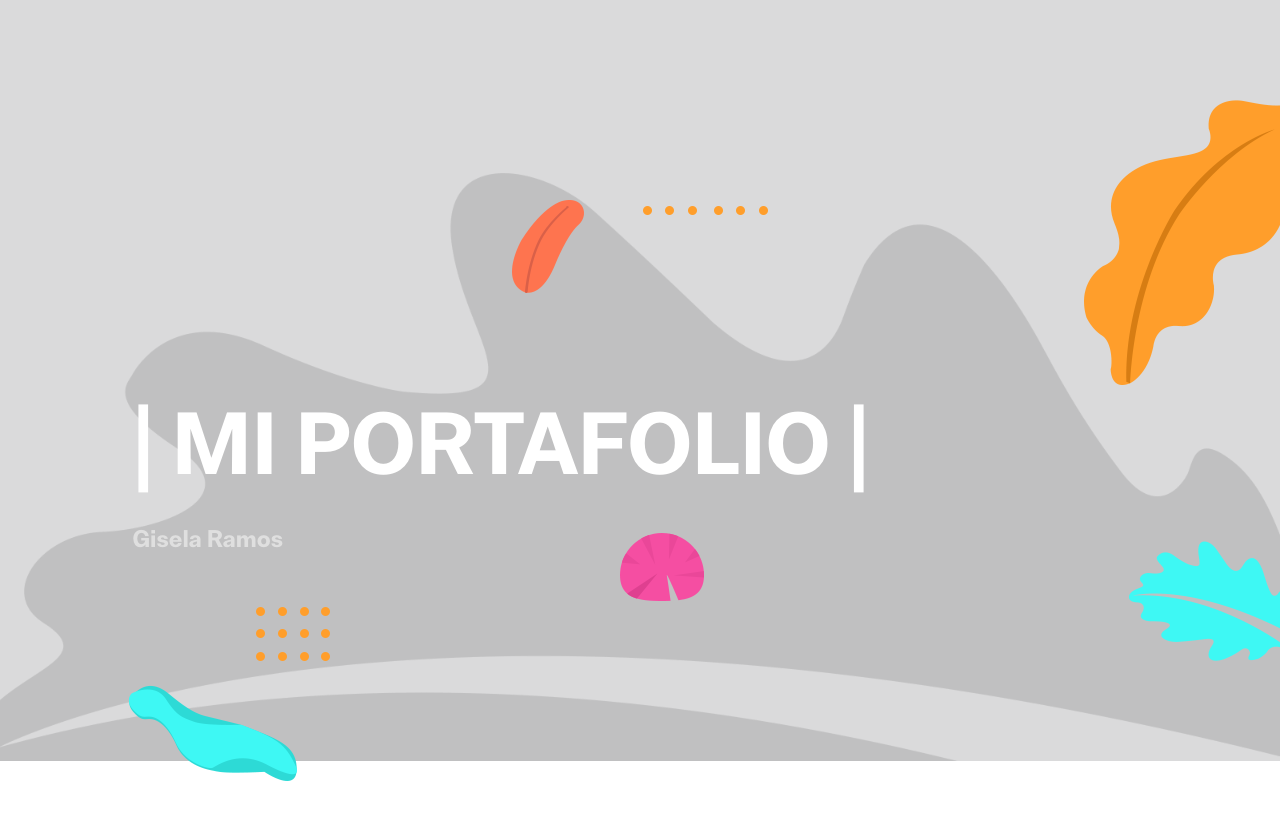
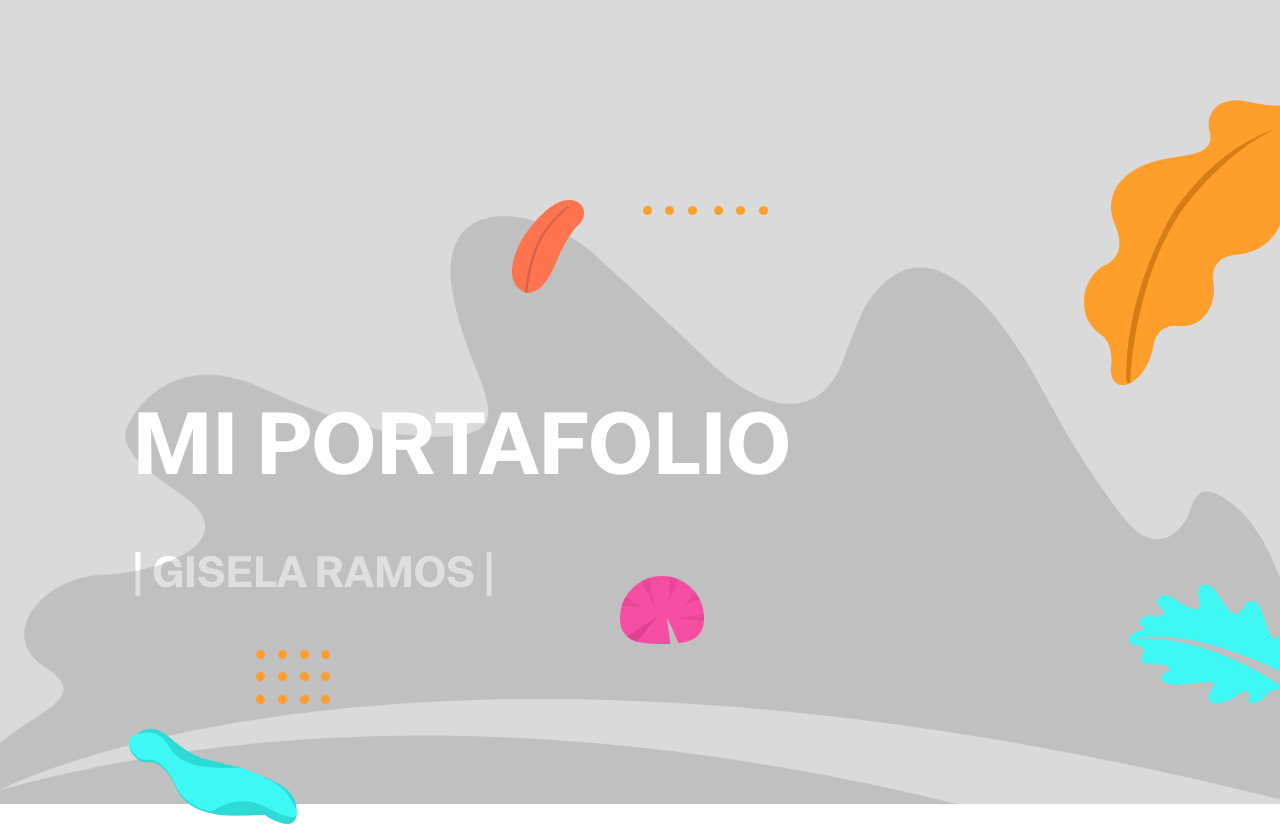
Before and after one commit to gisela-ramos/gisela.github.com, a plain HTML site: page index.html in a window 1280 px wide. Shown: the top 827 px of the page. Drawn offline with Linux system fonts and the light colour scheme; files whose address does not match are found by name.

Commit message:
Update index.html

```diff
--- a/index.html
+++ b/index.html
@@ -52,8 +52,8 @@
   <div class="container">
     <div class="row">
       <div class="col-lg-11 mx-auto">
-        <h1 class="text-white font-tertiary"><br>| MI PORTAFOLIO |</h1>
-        <h4 class="text-white font-tertiary"><br>Gisela Ramos</h1>
+        <h1 class="text-white font-tertiary"><br>MI PORTAFOLIO</h1>
+        <h3 class="text-white font-tertiary"><br>| GISELA RAMOS |</h1>
       </div>
     </div>
   </div>
```
